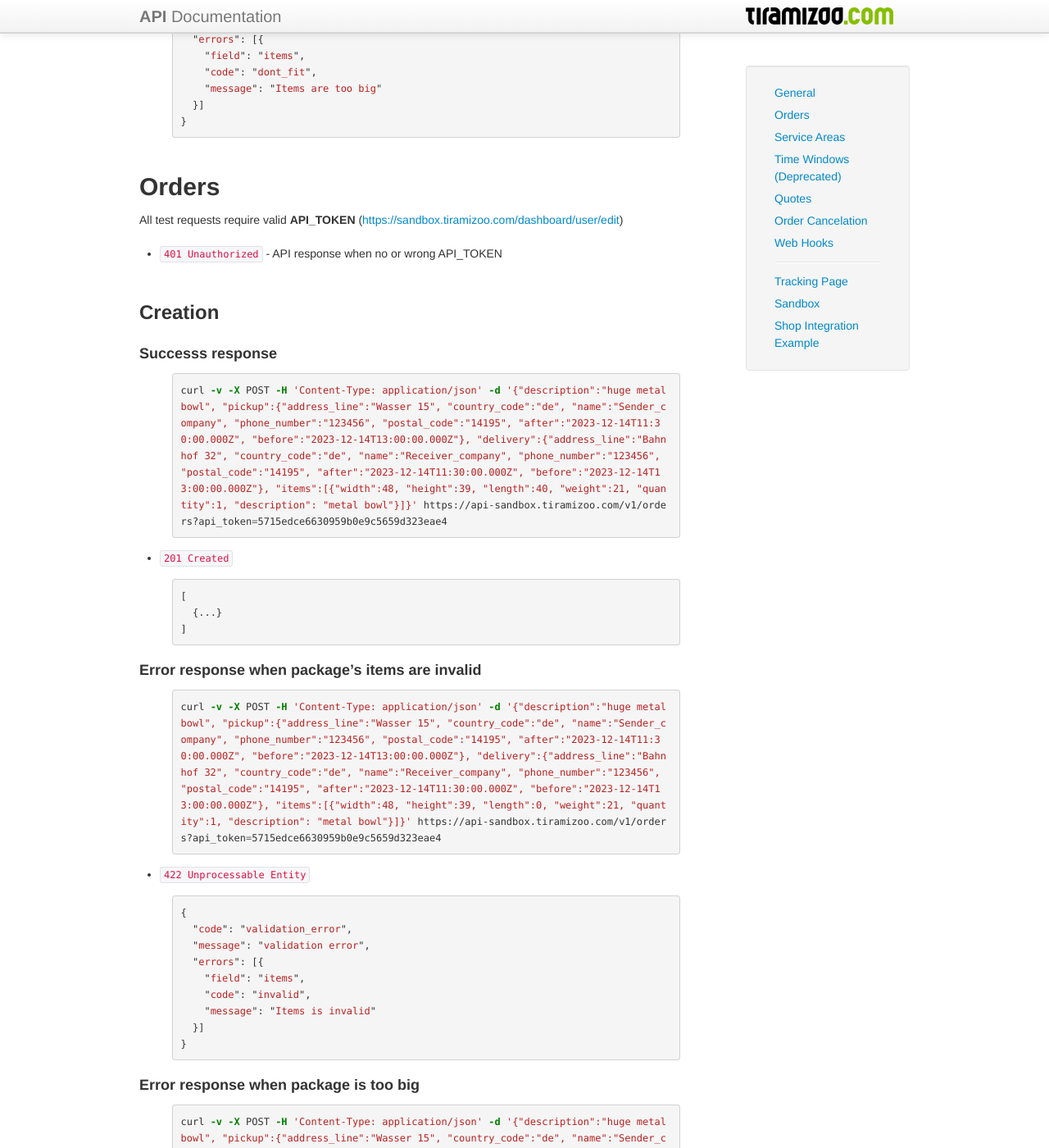
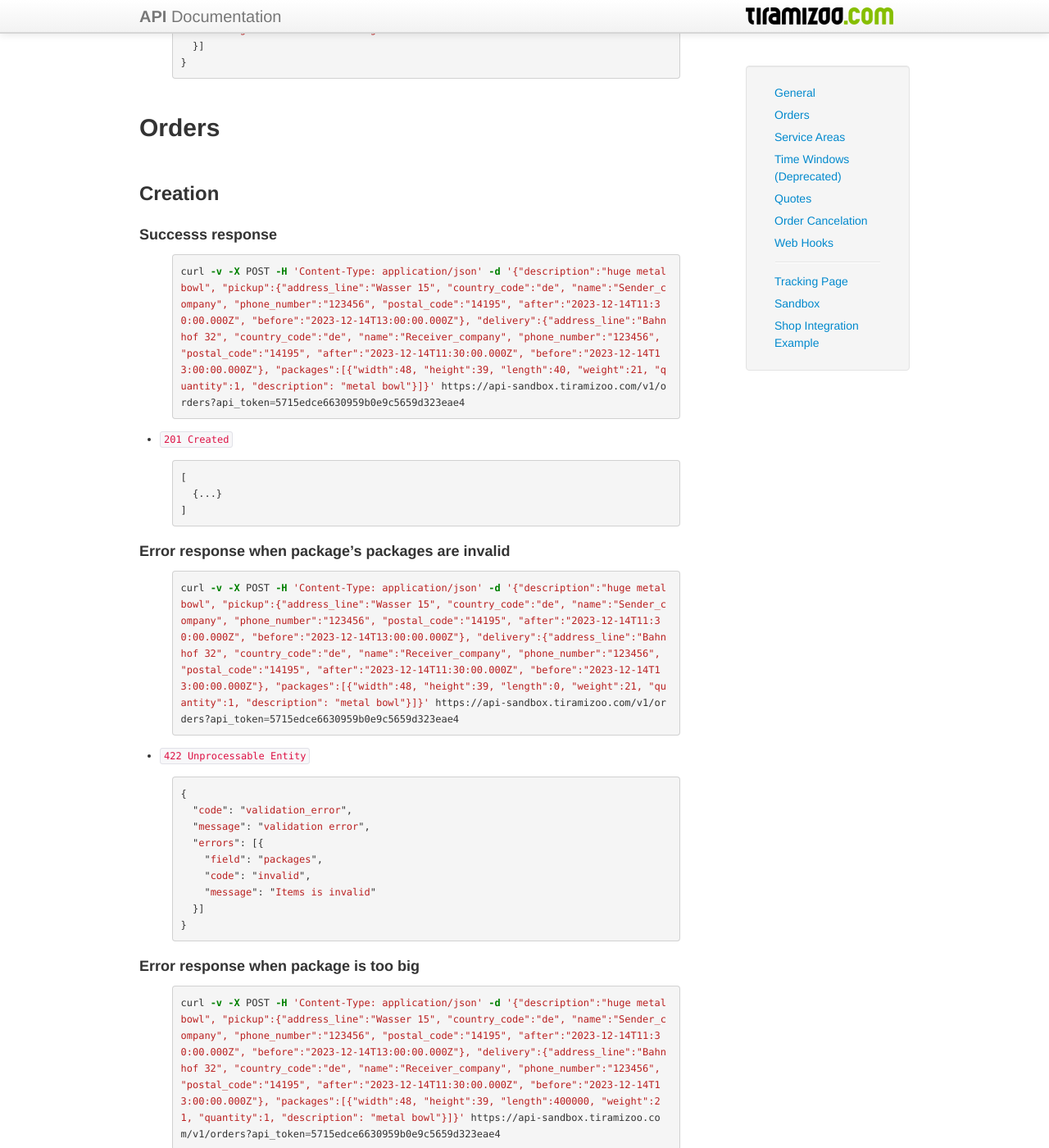
Before and after one commit to Goundar/tiramizoo.github.com, a Jekyll site: the page built from sandbox.md, in a window 1280 px wide and 1400 px high, scrolled down 957 px. Shown: the whole window at 82% size. Built offline with Jekyll 4.4.1, drawn with Linux system fonts in a browser that asks for light colours; some of the changed text lies outside the part shown.

Commit message:
improvements / typos

```diff
--- a/sandbox.md
+++ b/sandbox.md
@@ -3,20 +3,15 @@ layout: page
 title: Sandbox
 ---
 
-You can access [https://sandbox.tiramizoo.com](https://sandbox.tiramizoo.com) for testing purposes.
-All api requests should point to [https://api-sandbox.tiramizoo.com](https://api-sandbox.tiramizoo.com)
+Please use [https://sandbox.tiramizoo.com](https://sandbox.tiramizoo.com) for testing purposes.
 
-After registering account at the sandbox (that is just a copy of the production application), the sandbox API token
-can be found on the profile page ([https://sandbox.tiramizoo.com/dashboard/development_settings/edit](https://sandbox.tiramizoo.com/dashboard/development_settings/edit)).
-
-All orders and payments will not be dispatched to a courier, however the user will be able to try out tiramizoo and use it for
-testing purposes.
+Orders will not be dispatched to a courier, however the user will be able to try out tiramizoo service.
 
 Please take in mind that all records on the sandbox including account data are volatile, we might purge the database anytime.
 
 # Test data
 
-The sandbox only has quotes for Berlin, Germany defined, so please keep that in mind when testing.
+The sandbox has same service availability as production.
 
 ## Quotes
 
@@ -33,7 +30,7 @@ curl -H 'Content-Type: application/json' -d '{"pickup_postal_code": "14195","del
 #### Error response when package is too big
 
 {% highlight bash %}
-curl -H 'Content-Type: application/json' -d '{"pickup_postal_code": "14195","delivery_postal_code": "14195","items":[{"width":42,"height":59,"length":3,"weight":50000}]}' https://api-sandbox.tiramizoo.com/v1/quotes
+curl -H 'Content-Type: application/json' -d '{"pickup_postal_code": "14195","delivery_postal_code": "14195","packages":[{"width":42,"height":59,"length":3,"weight":50000}]}' https://api-sandbox.tiramizoo.com/v1/quotes
 {% endhighlight %}
 
 * `422 Unprocessable Entity`
@@ -43,7 +40,7 @@ curl -H 'Content-Type: application/json' -d '{"pickup_postal_code": "14195","del
   "code": "validation_error",
   "message": "validation error",
   "errors": [{
-    "field": "items",
+    "field": "packages",
     "code": "dont_fit",
     "message": "Items are too big"
   }]
@@ -52,16 +49,12 @@ curl -H 'Content-Type: application/json' -d '{"pickup_postal_code": "14195","del
 
 ## Orders
 
-All test requests require valid **API_TOKEN** ([https://sandbox.tiramizoo.com/dashboard/user/edit](https://sandbox.tiramizoo.com/dashboard/user/edit))
-
-* `401 Unauthorized` - API response when no or wrong API_TOKEN
-
 ### Creation
 
 #### Successs response
 
 {% highlight bash %}
-curl -v -X POST -H 'Content-Type: application/json' -d '{"description":"huge metal bowl", "pickup":{"address_line":"Wasser 15", "country_code":"de", "name":"Sender_company", "phone_number":"123456", "postal_code":"14195", "after":"2023-12-14T11:30:00.000Z", "before":"2023-12-14T13:00:00.000Z"}, "delivery":{"address_line":"Bahnhof 32", "country_code":"de", "name":"Receiver_company", "phone_number":"123456", "postal_code":"14195", "after":"2023-12-14T11:30:00.000Z", "before":"2023-12-14T13:00:00.000Z"}, "items":[{"width":48, "height":39, "length":40, "weight":21, "quantity":1, "description": "metal bowl"}]}' https://api-sandbox.tiramizoo.com/v1/orders?api_token=5715edce6630959b0e9c5659d323eae4
+curl -v -X POST -H 'Content-Type: application/json' -d '{"description":"huge metal bowl", "pickup":{"address_line":"Wasser 15", "country_code":"de", "name":"Sender_company", "phone_number":"123456", "postal_code":"14195", "after":"2023-12-14T11:30:00.000Z", "before":"2023-12-14T13:00:00.000Z"}, "delivery":{"address_line":"Bahnhof 32", "country_code":"de", "name":"Receiver_company", "phone_number":"123456", "postal_code":"14195", "after":"2023-12-14T11:30:00.000Z", "before":"2023-12-14T13:00:00.000Z"}, "packages":[{"width":48, "height":39, "length":40, "weight":21, "quantity":1, "description": "metal bowl"}]}' https://api-sandbox.tiramizoo.com/v1/orders?api_token=5715edce6630959b0e9c5659d323eae4
 {% endhighlight %}
 
 * `201 Created`
@@ -72,10 +65,10 @@ curl -v -X POST -H 'Content-Type: application/json' -d '{"description":"huge met
 ]
 {% endhighlight %}
 
-#### Error response when package's items are invalid
+#### Error response when package's packages are invalid
 
 {% highlight bash %}
-curl -v -X POST -H 'Content-Type: application/json' -d '{"description":"huge metal bowl", "pickup":{"address_line":"Wasser 15", "country_code":"de", "name":"Sender_company", "phone_number":"123456", "postal_code":"14195", "after":"2023-12-14T11:30:00.000Z", "before":"2023-12-14T13:00:00.000Z"}, "delivery":{"address_line":"Bahnhof 32", "country_code":"de", "name":"Receiver_company", "phone_number":"123456", "postal_code":"14195", "after":"2023-12-14T11:30:00.000Z", "before":"2023-12-14T13:00:00.000Z"}, "items":[{"width":48, "height":39, "length":0, "weight":21, "quantity":1, "description": "metal bowl"}]}' https://api-sandbox.tiramizoo.com/v1/orders?api_token=5715edce6630959b0e9c5659d323eae4
+curl -v -X POST -H 'Content-Type: application/json' -d '{"description":"huge metal bowl", "pickup":{"address_line":"Wasser 15", "country_code":"de", "name":"Sender_company", "phone_number":"123456", "postal_code":"14195", "after":"2023-12-14T11:30:00.000Z", "before":"2023-12-14T13:00:00.000Z"}, "delivery":{"address_line":"Bahnhof 32", "country_code":"de", "name":"Receiver_company", "phone_number":"123456", "postal_code":"14195", "after":"2023-12-14T11:30:00.000Z", "before":"2023-12-14T13:00:00.000Z"}, "packages":[{"width":48, "height":39, "length":0, "weight":21, "quantity":1, "description": "metal bowl"}]}' https://api-sandbox.tiramizoo.com/v1/orders?api_token=5715edce6630959b0e9c5659d323eae4
 {% endhighlight %}
 
 * `422 Unprocessable Entity`
@@ -85,7 +78,7 @@ curl -v -X POST -H 'Content-Type: application/json' -d '{"description":"huge met
   "code": "validation_error",
   "message": "validation error",
   "errors": [{
-    "field": "items",
+    "field": "packages",
     "code": "invalid",
     "message": "Items is invalid"
   }]
@@ -95,7 +88,7 @@ curl -v -X POST -H 'Content-Type: application/json' -d '{"description":"huge met
 #### Error response when package is too big
 
 {% highlight bash %}
-curl -v -X POST -H 'Content-Type: application/json' -d '{"description":"huge metal bowl", "pickup":{"address_line":"Wasser 15", "country_code":"de", "name":"Sender_company", "phone_number":"123456", "postal_code":"14195", "after":"2023-12-14T11:30:00.000Z", "before":"2023-12-14T13:00:00.000Z"}, "delivery":{"address_line":"Bahnhof 32", "country_code":"de", "name":"Receiver_company", "phone_number":"123456", "postal_code":"14195", "after":"2023-12-14T11:30:00.000Z", "before":"2023-12-14T13:00:00.000Z"}, "items":[{"width":48, "height":39, "length":400000, "weight":21, "quantity":1, "description": "metal bowl"}]}' https://api-sandbox.tiramizoo.com/v1/orders?api_token=5715edce6630959b0e9c5659d323eae4
+curl -v -X POST -H 'Content-Type: application/json' -d '{"description":"huge metal bowl", "pickup":{"address_line":"Wasser 15", "country_code":"de", "name":"Sender_company", "phone_number":"123456", "postal_code":"14195", "after":"2023-12-14T11:30:00.000Z", "before":"2023-12-14T13:00:00.000Z"}, "delivery":{"address_line":"Bahnhof 32", "country_code":"de", "name":"Receiver_company", "phone_number":"123456", "postal_code":"14195", "after":"2023-12-14T11:30:00.000Z", "before":"2023-12-14T13:00:00.000Z"}, "packages":[{"width":48, "height":39, "length":400000, "weight":21, "quantity":1, "description": "metal bowl"}]}' https://api-sandbox.tiramizoo.com/v1/orders?api_token=5715edce6630959b0e9c5659d323eae4
 {% endhighlight %}
 
 * `422 Unprocessable Entity`
@@ -105,7 +98,7 @@ curl -v -X POST -H 'Content-Type: application/json' -d '{"description":"huge met
   "code": "validation_error",
   "message": "validation error",
   "errors": [{
-    "field": "items",
+    "field": "packages",
     "code": "dont_fit",
     "message": "Items are too big"
   }]
@@ -117,7 +110,7 @@ curl -v -X POST -H 'Content-Type: application/json' -d '{"description":"huge met
 In given example business open hours are 8:00 to 21:00
 
 {% highlight bash %}
-curl -v -X POST -H 'Content-Type: application/json' -d '{"description":"huge metal bowl", "pickup":{"address_line":"Wasser 15", "country_code":"de", "name":"Sender_company", "phone_number":"123456", "postal_code":"14195", "after":"2023-12-14T22:00:00.000Z", "before":"2023-12-14T22:00:00.000Z"}, "delivery":{"address_line":"Bahnhof 32", "country_code":"de", "name":"Receiver_company", "phone_number":"123456", "postal_code":"14195", "after":"2023-12-14T23:30:00.000Z", "before":"2023-12-14T23:30:00.000Z"}, "items":[{"width":48, "height":39, "length":400000, "weight":21, "quantity":1, "description": "metal bowl"}]}' https://api-sandbox.tiramizoo.com/v1/orders?api_token=5715edce6630959b0e9c5659d323eae4
+curl -v -X POST -H 'Content-Type: application/json' -d '{"description":"huge metal bowl", "pickup":{"address_line":"Wasser 15", "country_code":"de", "name":"Sender_company", "phone_number":"123456", "postal_code":"14195", "after":"2023-12-14T22:00:00.000Z", "before":"2023-12-14T22:00:00.000Z"}, "delivery":{"address_line":"Bahnhof 32", "country_code":"de", "name":"Receiver_company", "phone_number":"123456", "postal_code":"14195", "after":"2023-12-14T23:30:00.000Z", "before":"2023-12-14T23:30:00.000Z"}, "packages":[{"width":48, "height":39, "length":400000, "weight":21, "quantity":1, "description": "metal bowl"}]}' https://api-sandbox.tiramizoo.com/v1/orders?api_token=5715edce6630959b0e9c5659d323eae4
 {% endhighlight %}
 
 * `422 Unprocessable Entity`
@@ -137,7 +130,7 @@ curl -v -X POST -H 'Content-Type: application/json' -d '{"description":"huge met
 #### Error response when delivery time is ahead of pickup time less than 90 minutes
 
 {% highlight bash %}
-curl -v -X POST -H 'Content-Type: application/json' -d '{"description":"huge metal bowl", "pickup":{"address_line":"Wasser 15", "country_code":"de", "name":"Sender_company", "phone_number":"123456", "postal_code":"14195", "after":"2023-12-14T23:00:00.000Z", "before":"2023-12-14T23:00:00.000Z"}, "delivery":{"address_line":"Bahnhof 32", "country_code":"de", "name":"Receiver_company", "phone_number":"123456", "postal_code":"14195", "after":"2023-12-14T11:30:00.000Z", "before":"2023-12-14T13:00:00.000Z"}, "items":[{"width":48, "height":39, "length":40, "weight":21, "quantity":1, "quantity": "metal bowl"}]}' https://api-sandbox.tiramizoo.com/v1/orders?api_token=5715edce6630959b0e9c5659d323eae4
+curl -v -X POST -H 'Content-Type: application/json' -d '{"description":"huge metal bowl", "pickup":{"address_line":"Wasser 15", "country_code":"de", "name":"Sender_company", "phone_number":"123456", "postal_code":"14195", "after":"2023-12-14T23:00:00.000Z", "before":"2023-12-14T23:00:00.000Z"}, "delivery":{"address_line":"Bahnhof 32", "country_code":"de", "name":"Receiver_company", "phone_number":"123456", "postal_code":"14195", "after":"2023-12-14T11:30:00.000Z", "before":"2023-12-14T13:00:00.000Z"}, "packages":[{"width":48, "height":39, "length":40, "weight":21, "quantity":1, "quantity": "metal bowl"}]}' https://api-sandbox.tiramizoo.com/v1/orders?api_token=5715edce6630959b0e9c5659d323eae4
 {% endhighlight %}
 
 * `422 Unprocessable Entity`
@@ -157,7 +150,7 @@ curl -v -X POST -H 'Content-Type: application/json' -d '{"description":"huge met
 #### Error response when delivery time is ahead of pickup time more than 6 hours
 
 {% highlight bash %}
-curl -v -X POST -H 'Content-Type: application/json' -d '{"description":"huge metal bowl", "pickup":{"address_line":"Wasser 15", "country_code":"de", "name":"Sender_company", "phone_number":"123456", "postal_code":"14195", "after":"2023-12-14T11:30:00.000Z", "before":"2023-12-14T13:00:00.000Z"}, "delivery":{"address_line":"Bahnhof 32", "country_code":"de", "name":"Receiver_company", "phone_number":"123456", "postal_code":"14195", "after":"2023-12-14T23:30:00.000Z", "before":"2023-12-14T23:30:00.000Z"}, "items":[{"width":48, "height":39, "length":400000, "weight":21, "quantity":1, "description": "metal bowl"}]}' https://api-sandbox.tiramizoo.com/v1/orders?api_token=5715edce6630959b0e9c5659d323eae4
+curl -v -X POST -H 'Content-Type: application/json' -d '{"description":"huge metal bowl", "pickup":{"address_line":"Wasser 15", "country_code":"de", "name":"Sender_company", "phone_number":"123456", "postal_code":"14195", "after":"2023-12-14T11:30:00.000Z", "before":"2023-12-14T13:00:00.000Z"}, "delivery":{"address_line":"Bahnhof 32", "country_code":"de", "name":"Receiver_company", "phone_number":"123456", "postal_code":"14195", "after":"2023-12-14T23:30:00.000Z", "before":"2023-12-14T23:30:00.000Z"}, "packages":[{"width":48, "height":39, "length":400000, "weight":21, "quantity":1, "description": "metal bowl"}]}' https://api-sandbox.tiramizoo.com/v1/orders?api_token=5715edce6630959b0e9c5659d323eae4
 {% endhighlight %}
 
 * `422 Unprocessable Entity`
@@ -177,7 +170,7 @@ curl -v -X POST -H 'Content-Type: application/json' -d '{"description":"huge met
 #### Error response when pickup or delivery postal code is invalid
 
 {% highlight bash %}
-curl -v -X POST -H 'Content-Type: application/json' -d '{"description":"huge metal bowl", "pickup":{"address_line":"Wasser 15", "country_code":"de", "name":"Sender_company", "phone_number":"123456", "postal_code":"", "after":"2023-12-14T11:30:00.000Z", "before":"2023-12-14T13:00:00.000Z"}, "delivery":{"address_line":"Bahnhof 32", "country_code":"de", "name":"Receiver_company", "phone_number":"123456", "postal_code":"14195", "after":"2023-12-14T11:30:00.000Z", "before":"2023-12-14T13:00:00.000Z"}, "items":[{"width":48, "height":39, "length":40, "weight":21, "quantity":1, "description": "metal bowl"}]}' https://api-sandbox.tiramizoo.com/v1/orders?api_token=5715edce6630959b0e9c5659d323eae4
+curl -v -X POST -H 'Content-Type: application/json' -d '{"description":"huge metal bowl", "pickup":{"address_line":"Wasser 15", "country_code":"de", "name":"Sender_company", "phone_number":"123456", "postal_code":"", "after":"2023-12-14T11:30:00.000Z", "before":"2023-12-14T13:00:00.000Z"}, "delivery":{"address_line":"Bahnhof 32", "country_code":"de", "name":"Receiver_company", "phone_number":"123456", "postal_code":"14195", "after":"2023-12-14T11:30:00.000Z", "before":"2023-12-14T13:00:00.000Z"}, "packages":[{"width":48, "height":39, "length":40, "weight":21, "quantity":1, "description": "metal bowl"}]}' https://api-sandbox.tiramizoo.com/v1/orders?api_token=5715edce6630959b0e9c5659d323eae4
 {% endhighlight %}
 
 * `422 Unprocessable Entity`
@@ -292,7 +285,7 @@ Example response:
     "external_id": "44444444422222222",
     "merge_field": null,
     "web_hook_url": "http://api.myshop.com/deliveries/update_state",
-    "items_price": null,
+    "packages_price": null,
     "tracking_url": "https://api-sandbox.tiramizoo.com/orders/0FAABYLJUZIWW/tracking_status",
     "tracking_code": "0FAAB-YLJU-ZIWW",
     "cancellable": true,
@@ -323,7 +316,7 @@ Example response:
       "after": "2023-12-19T20:00:00+01:00",
       "before": "2023-12-19T21:30:00+01:00"
     },
-    "items": [{
+    "packages": [{
       "width": 20.0,
       "height": 30.0,
       "length": 40.0,
@@ -366,7 +359,7 @@ Example response:
   "external_id": "11-22-33-44-55",
   "merge_field": null,
   "web_hook_url": "http://api.myshop.com/deliveries/update_state",
-  "items_price": 0,
+  "packages_price": 0,
   "tracking_url": "https://tiramizoo.com/orders/BN1HMDCTYGE11/tracking_status",
   "tracking_code": "BN1HM-DCTY-GE11",
   "cancellable": false,
@@ -397,7 +390,7 @@ Example response:
     "after": "2023-04-06T14:00:00.000Z",
     "before": "2023-04-06T15:00:00.000Z"
   },
-  "items": [
+  "packages": [
     {
       "width": 48,
       "height": 39,
```
Also changed, not shown: other parts of sandbox.md (+2 -0 lines), index.md (+1 -1 lines).
